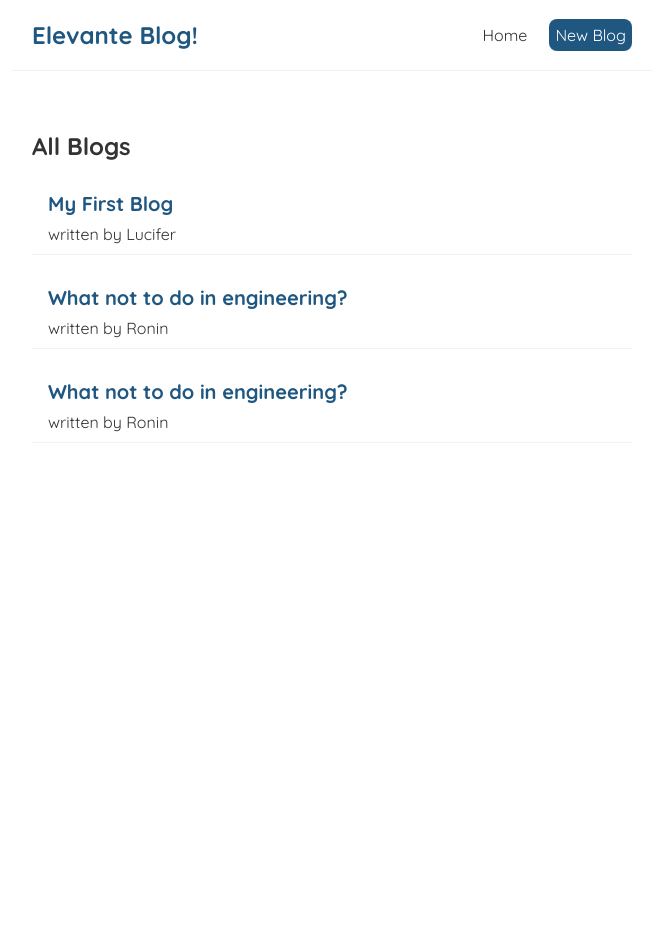
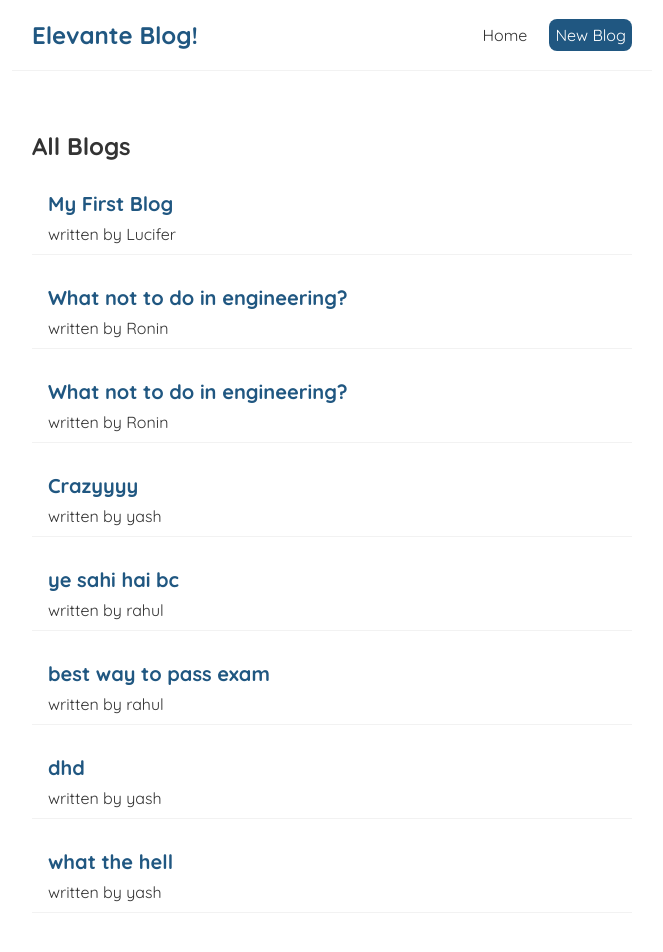
Before and after one commit to rajyashhh/elevante-blog, a React (Create React App) app: page / in a window 1280 px wide. Shown: the top 952 px of the page, without its empty margins (308-971 px from the left). Before the commit the page ends 800 px from the top, so only its background shows below. Built offline with nearby package versions, Linux system fonts and the light colour scheme; data requests are answered from the project's data file.

Commit message:
added a flow

```diff
--- a/data/db.json
+++ b/data/db.json
@@ -4,19 +4,49 @@
       "title": "My First Blog",
       "body": "It's really fun making new websites on a daily basis!",
       "author": "Lucifer",
-            "id": 1
+      "id": "1"
     },
     {
       "title": "What not to do in engineering?",
       "body": "Padhayi zaruri hai!!",
       "author": "Ronin",
-            "id": 2
+      "id": "2"
     },
     {
       "title": "What not to do in engineering?",
       "body": "Padhayi zaruri hai!!",
       "author": "Ronin",
-            "id": 3
+      "id": "3"
+    },
+    {
+      "id": "61f2",
+      "title": " Crazyyyy",
+      "body": " This blog was fuckedddd",
+      "author": "yash"
+    },
+    {
+      "id": "08c3",
+      "title": " ye sahi hai bc",
+      "body": " jsbsa",
+      "author": "rahul"
+    },
+    {
+      "id": "fbda",
+      "title": " best way to pass exam",
+      "body": " No shortcuts please",
+      "author": "rahul"
+    },
+    {
+      "id": "a1d3",
+      "title": " dhd",
+      "body": " dhd",
+      "author": "yash"
+    },
+    {
+      "id": "9f3d",
+      "title": " what the hell",
+      "body": " yeahhhh",
+      "author": "yash"
     }
   ]
 }
--- a/src/create.js
+++ b/src/create.js
@@ -1,13 +1,35 @@
+
 import { useState } from "react";
+import { useNavigate } from 'react-router-dom';
 
 const Create = () => {
     const [title, setTitle] = useState(" ");
     const [body, setBody] = useState(" ");
     const [author, setAuthor] = useState("yash");
+    const [isPending, setIsPending] = useState(false);
+    const navigate = useNavigate();
+
+    function handleSubmit(e){
+        e.preventDefault();
+        const blog = {title, body, author};
+        setIsPending(true);
+        fetch('http://localhost:2000/blogs',{
+            method: 'POST',
+            headers : { "Content-Type":"application/json"},
+            body: JSON.stringify(blog)
+        }).then(()=>{
+            console.log('new blog added')
+            setIsPending(false)
+            navigate('/')
+        })
+
+
+
+    }
     return (
         <div className="create">
             <h2>Create a Blog</h2>
-            <form>
+            <form onSubmit={handleSubmit}>
                 <label>Blog Title</label>
                 <input
                     type = "text"
@@ -30,7 +52,8 @@ const Create = () => {
                 <option value="yash">Yash</option>
                 <option value="rahul">Rahul</option>
                </select>
-               <button>Add Blog</button>
+               {!isPending && <button>Add Blog</button>}
+               {isPending && <button disabled>Adding Blog...</button>}
                <p>{title}</p>
                <p>{body}</p>
                <p>{author}</p>
```
Lines whose indentation alone changed are shown as unchanged.
